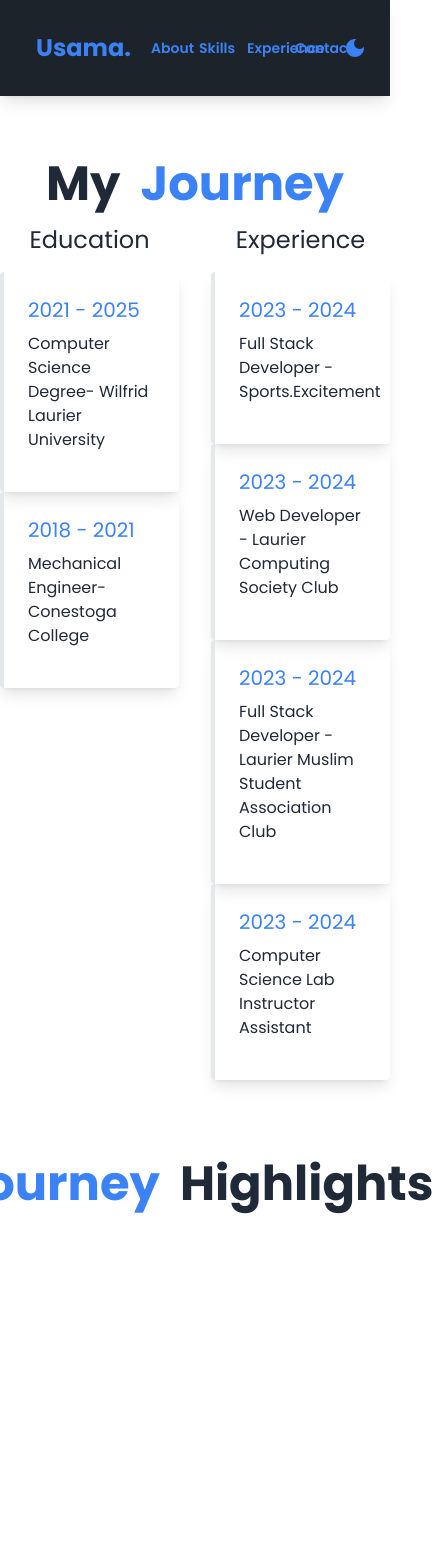
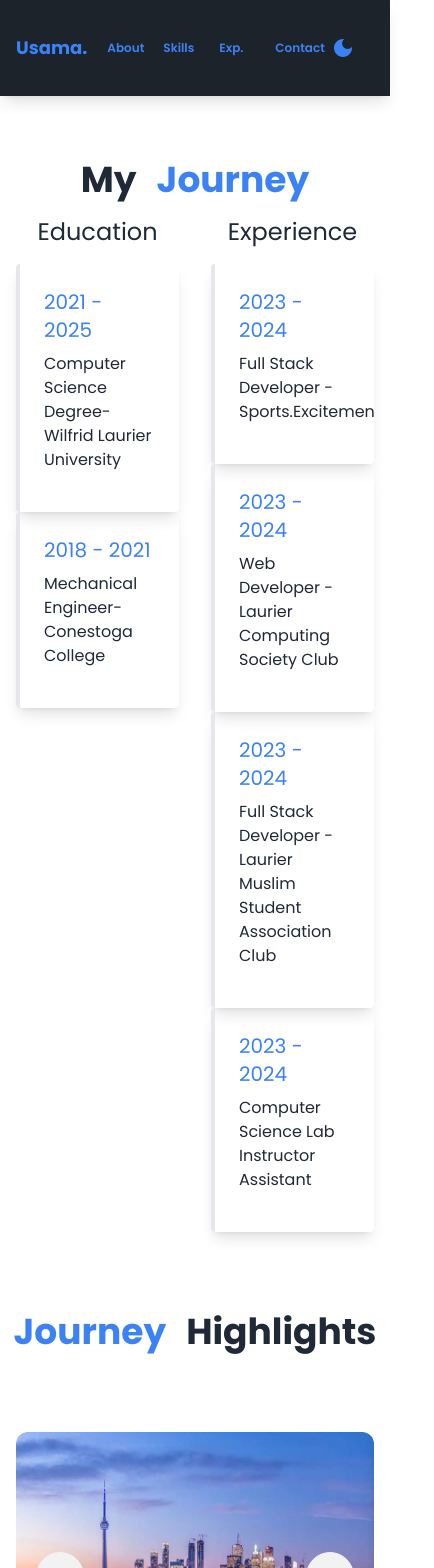
Before and after one commit to UsamaMo/Personal-Website, a React (Create React App) app: page /experience in a window 390 px wide. Shown: the top 1568 px of the page, 434 px wide, since content can reach past the window. Built offline with nearby package versions, Linux system fonts and the light colour scheme; a web font is replaced by a local one.

Commit message:
Mobile friendly

```diff
--- a/src/components/Carousel.jsx
+++ b/src/components/Carousel.jsx
@@ -9,7 +9,7 @@ import Carless from "../assets/Highlights/carless.jpg"
 
 const Carousel = () => {
   return (
-    <div className="flex mx-80 mt-20 mb-10 carousel h-72 overflow-hidden rounded-xl">
+    <div className="flex  marker:mx-80 mt-20 mb-10 carousel sm:h-72 h-72 overflow-hidden rounded-xl ">
       {/* Slide 1 */}
       <div id="slide1" className="carousel-item relative w-full h-full">
         <img src={Skyline} className="w-full h-full shadow-lg " alt="Vector"/>
--- a/src/components/Navbar.jsx
+++ b/src/components/Navbar.jsx
@@ -22,12 +22,12 @@ const Navbar = () => {
   return (
     // "shadow-md" adds a shadow for better separation from the content below
     // "bg-gray-800" for a solid dark background, replace with the color of your choice
-    <div id='navbar' className='fixed top-0 z-10 w-full shadow-lg flex justify-between items-center h-24 px-4 text-blue-500 navbar-light'>
-      <Link to="/" className='text-2xl mx-5 font-bold'>Usama.</Link>
-      <ul className='md:flex text-md grid grid-cols-7 gap-12 mr-4 items-center font-semibold text-sm'>
-        <li><Link to="/about">About</Link></li>
-        <li><Link to="/skills">Skills</Link></li>
-        <li><Link to="/experience">Experience</Link></li>
+    <div id='navbar' className='fixed top-0 z-10 shadow-lg flex justify-between items-center h-24 px-4 text-blue-500 navbar-light md: w-full'>
+      <Link to="/" className='text-2xl mx-5 font-bold sm:text-lg sm:ml-0'>Usama.</Link>
+      <ul className='flex max-w-full text-md grid grid-cols-7 gap-12 mr-4 items-center font-semibold text-sm sm:text-xs sm:gap-14'>
+        <li><Link to="/about" >About</Link></li>
+        <li><Link to="/skills" >Skills</Link></li>
+        <li><Link to="/experience">Exp.</Link></li>
         <li><Link to="/contact">Contact</Link></li>
 
         {/* Resume and Projects buttons */}
--- a/src/components/SocialMediaIcons.jsx
+++ b/src/components/SocialMediaIcons.jsx
@@ -5,7 +5,7 @@ import { faEnvelope } from '@fortawesome/free-solid-svg-icons';
 
 const SocialMediaIcons = () => {
   return (
-    <div className="flex justify-center space-x-4">
+    <div className="flex justify-center space-x-4 ">
       <a href="https://github.com/UsamaMo" className="text-blue-500 hover:text-black">
         <FontAwesomeIcon icon={faGithub} size="2x" />
       </a>
--- a/src/containers/Experience.jsx
+++ b/src/containers/Experience.jsx
@@ -3,10 +3,10 @@ import Carousel from "../components/Carousel";
 
 const Experience = () => {
   return (
-    <div className="mt-40">
-      <div className="flex items-baseline justify-center text-5xl font-bold">
+    <div className="mt-40 sm:mx-4">
+      <div className="flex items-baseline justify-center text-5xl font-bold sm:text-4xl">
         <h1>My</h1>
-        <h1 className="text-blue-500 ml-5">Journey</h1>
+        <h1 className="text-blue-500 ml-5 sm:text-4xl">Journey</h1>
       </div>
 
       <div class="min-h-screen flex items-center justify-center">
@@ -70,7 +70,7 @@ const Experience = () => {
       </div>
 
       {/* Creating a caraousel for highlight images */}
-      <div className="flex items-baseline justify-center text-5xl font-bold mt-20">
+      <div className="flex items-baseline justify-center text-5xl font-bold mt-20 sm:text-4xl">
         <h1 className="text-blue-500 mr-5">Journey</h1>
         <h1>Highlights</h1>
 
--- a/src/containers/Home.jsx
+++ b/src/containers/Home.jsx
@@ -7,7 +7,7 @@ import Example from "../assets/Replace.jpg";
 
 const Home = () => {
   return (
-    <div className="mt-40 ml-10">
+    <div className="mt-40 ml-10  sm:ml-4 sm:mr-4 sm:mt-30 ">
       {/*try to figure out how to make the background transparent*/}
       {/* <img
           className="relative bg-cover h-screen w-screen overflow-hidden"
@@ -15,12 +15,12 @@ const Home = () => {
           alt="Profile"
         /> */}
       <img
-        className="w-80 h-80 float-right mr-10 ml-32 rounded-2xl"
+        className="w-80 h-80 float-right mr-10 ml-32 rounded-2xl sm:mx-4 sm:mb-10"
         src={Example}
         alt="Profile"
       />
 
-      <div>
+      <div className='sm:mx-4'>
         <h1 className="text-5xl mb-5 font-bold">Hi, I'm Usama Mohiuddin</h1>
         <h2 className="text-3xl text-blue-500 mb-10">Full Stack Developer</h2>
         <p className="text-lg mb-5">
@@ -31,7 +31,7 @@ const Home = () => {
           technology and continuous learning keeps me at the forefront of the
           latest industry trends and best practices.
         </p>
-        <div>
+        <div className='sm:flex sm:justify-center'>
           <a
             href="https://drive.google.com/file/d/1Ks0-ltYjCa-97rzsB3-nhkj9XZqK10i8/view?usp=sharing"
             target="_blank"
@@ -43,17 +43,17 @@ const Home = () => {
           </a>
 
           <Link to="/projects">
-            <button className="btn btn-outline border-blue-500 text-blue-500">
+            <button className="btn btn-outline border-blue-500 text-blue-500 mr-3">
               Projects
             </button>
           </Link>
           <Link to="/contact">
-            <button className="btn btn-outline border-blue-500 text-blue-500 ml-3">
+            <button className="btn btn-outline border-blue-500 text-blue-500 ">
               Connect with Me
             </button>
           </Link>
         </div>
-        <div className="flex justify-end mt-10 mr-10 ">
+        <div className="flex justify-end sm:justify-center sm:mx-auto  mt-10 mr-10  ">
           <SocialMediaIcons />
         </div>
       </div>
--- a/src/containers/Skills.jsx
+++ b/src/containers/Skills.jsx
@@ -7,7 +7,7 @@ import Languages from "../components/Languages"
 
 const Skills = () => {
   return (
-    <div className=' mt-40'>
+    <div className=' mt-40 sm:ml-4 sm:mr-4 sm:max-w-full'>
       <div className='flex items-baseline justify-center text-5xl font-bold'>
       <h1>My</h1>
       <h1 className='text-blue-500 ml-5'>Skills</h1>
--- a/tailwind.config.js
+++ b/tailwind.config.js
@@ -6,6 +6,13 @@ module.exports = {
     "./src/**/*.{js,jsx,ts,tsx}",
   ],
   theme: {
+    screens: {
+      'sm': '300px', // Customize the sm breakpoint to 480px
+      'md': '768px', // Keep the default md breakpoint
+      'lg': '1024px', // Keep the default lg breakpoint
+      'xl': '1280px', // Keep the default xl breakpoint
+      '2xl': '1536px', // Keep the default 2xl breakpoint
+    },
     extend: {
       fontFamily: {
         inter: ['Inter var', ...defaultTheme.fontFamily.sans],
```
Also changed, not shown: 29 other files (tests, documents, lock files or other folders).
